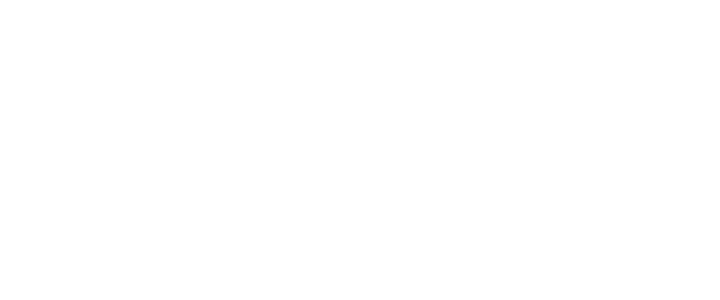
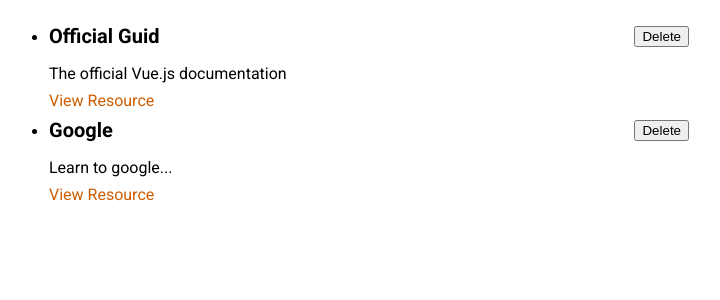
Before and after one commit to LbStoyanov/Vue.Js, a Vue app in the folder The Learning Resources App/prj-cmp-01-starting-setup/: page / in a window 1280 px wide. Shown: the top 300 px of the page, without its empty margins (291-1011 px from the left). Built offline with nearby package versions, Linux system fonts and the light colour scheme.

Commit message:
Learning Resources App

```diff
--- a/The Learning Resources App/prj-cmp-01-starting-setup/src/App.vue
+++ b/The Learning Resources App/prj-cmp-01-starting-setup/src/App.vue
@@ -1,6 +1,12 @@
 <template>
   <ul>
-    <learning-resource v-for="res in storedResources" :key="res.id"></learning-resource>
+    <learning-resource
+      v-for="res in storedResources"
+      :key="res.id"
+      :title="res.title"
+      :description="res.description"
+      :link="res.link"
+    ></learning-resource>
   </ul>
 </template>
 
@@ -9,7 +15,7 @@
 
 export default {
   components: {
-    LearningResource
+    LearningResource,
   },
   data() {
     return {
@@ -31,3 +37,19 @@
   },
 };
 </script>
+
+<style>
+    @import url('https://fonts.googleapis.com/css2?family=Roboto:wght@400;700&display=swap');
+
+* {
+  box-sizing: border-box;
+}
+
+html {
+  font-family: 'Roboto', sans-serif;
+}
+
+body {
+  margin: 0;
+}
+</style>
--- a/The Learning Resources App/prj-cmp-01-starting-setup/src/components/learning-resources/LearningResource.vue
+++ b/The Learning Resources App/prj-cmp-01-starting-setup/src/components/learning-resources/LearningResource.vue
@@ -2,19 +2,52 @@
     <li>
         <div>
             <header>
-                <h3></h3>
+                <h3>{{ title }}</h3>
                 <button> Delete</button>
             </header>
         </div>
-        <p></p>
+        <p>{{ description }}</p>
         <nav>
-            <a href="">View Resource</a>
+            <a :href="link">View Resource</a>
         </nav>
     </li>
 </template>
 
 <script>
+
 export default {
     props:['title', 'description', 'link']
 }
 </script>
+
+<style scoped>
+    li {
+  margin: auto;
+  max-width: 40rem;
+}
+
+header {
+  display: flex;
+  justify-content: space-between;
+  align-items: center;
+}
+
+h3 {
+  font-size: 1.25rem;
+  margin: 0.5rem 0;
+}
+
+p {
+  margin: 0.5rem 0;
+}
+
+a {
+  text-decoration: none;
+  color: #ce5c00;
+}
+
+a:hover,
+a:active {
+  color: #c89300;
+}
+</style>
--- a/The Learning Resources App/prj-cmp-01-starting-setup/src/main.js
+++ b/The Learning Resources App/prj-cmp-01-starting-setup/src/main.js
@@ -1,3 +1,5 @@
 import { createApp } from 'vue';
 
-createApp({}).mount('#app');
+import App from './App.vue'
+
+createApp(App).mount('#app');
```
